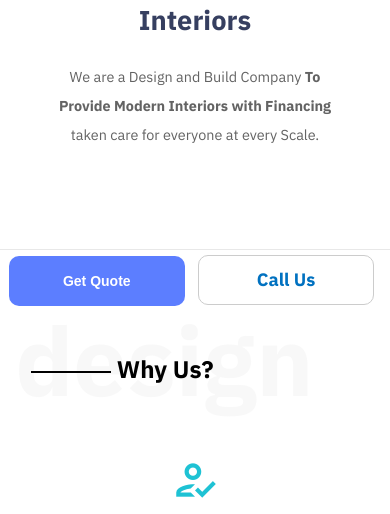
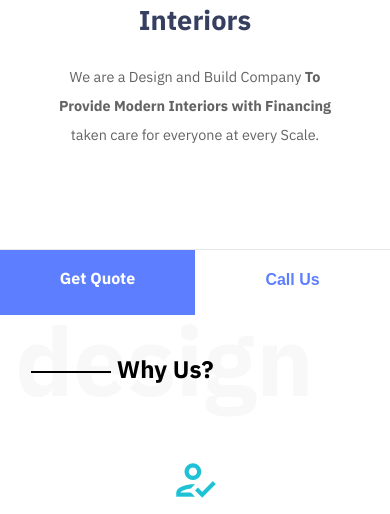
Before and after one commit to br4nch/DockerizeFlask, a Flask app: page / in a window 390 px wide. Shown: the part 529-1043 px from the top of the page. Run offline with Flask 2, Linux system fonts and the light colour scheme.

Commit message:
new footer buttons

```diff
--- a/app/static/main.css
+++ b/app/static/main.css
@@ -1132,3 +1132,34 @@ input[type="submit"] {
     padding: 0px;
   }
 }
+/**********M hidden new css************/
+@media (max-width: 480px) and (min-width: 320px) {
+  .bottom-fix-bar {
+    display: grid !important;
+    grid-template-areas: "btn1 btn2";
+    grid-template-columns: 50vw 50vw;
+  }
+  .bottom-fix-bar > div {
+    width: 50vw;
+  }
+  .bottom-fix-bar > div:first-child {
+    background-color: #5c7eff;
+    color: white;
+    padding-top: 18px;
+  }
+  .bottom-fix-bar > div {
+    background-color: transparent;
+    text-align: center;
+    font-weight: bold;
+    font-size: 16px;
+  }
+  .blank {
+    height: 60px;
+    width: 50vw;
+    color: #5c7eff;
+    background-color: white;
+    border: none;
+    font-weight: bold;
+    font-size: 16px;
+  }
+}
--- a/app/templates/home.htm
+++ b/app/templates/home.htm
@@ -79,12 +79,14 @@
           </button>
         </div>
         <div class="m-hidden bottom-fix-bar">
-          <button id="cta-btn-mobile" onclick="displayPopUpForm()">
+          <div class="cta-btn-hide" onclick="displayPopUpForm()">
             Get Quote
-          </button>
-          <button id="ghost-btn-mobile">
-            <a tel="8390188283" id="">Call Us</a>
-          </button>
+          </div>
+          <div class="ghost-btn-mobile">
+            <button class="blank">
+              Call Us
+            </button>
+          </div>
         </div>
       </div>
     </section>
@@ -502,7 +504,7 @@
               <li>Projects</li>
             </ul>
           </div>
-          <div class="f-copy">Copy right</div>
+          <div class="f-copy">Copyright</div>
         </div>
         <div class="footer-address footer-elements">
           <div class="f-location">Delhi</div>
```
